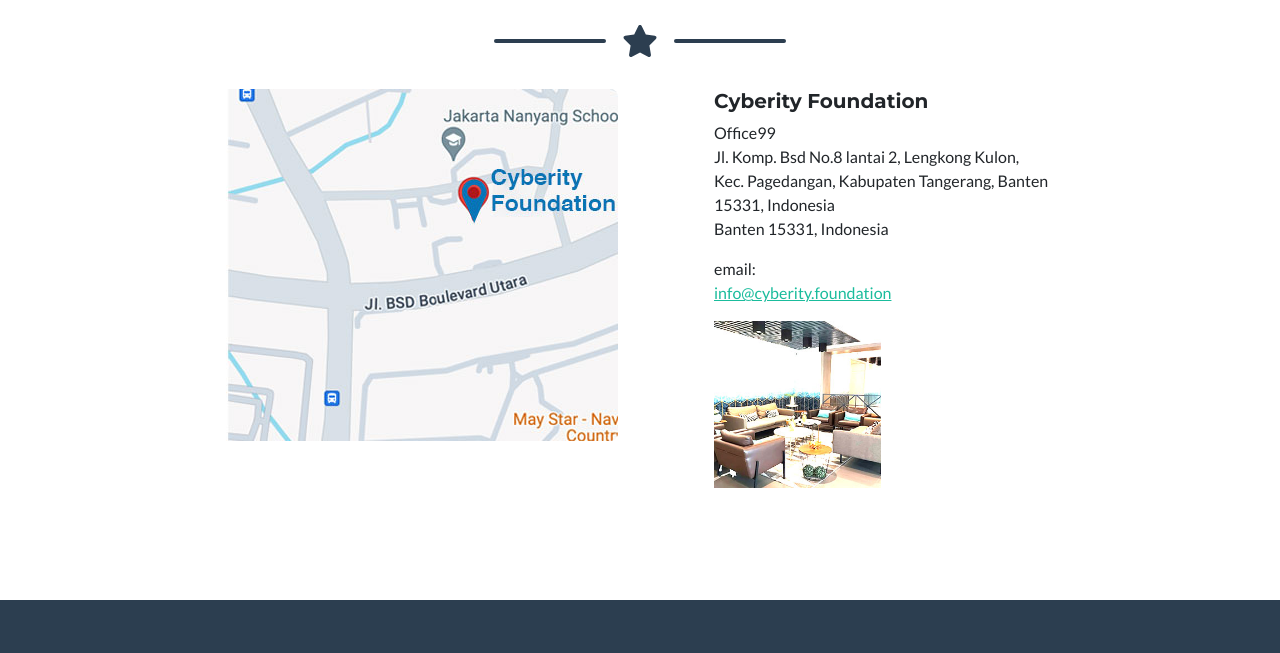
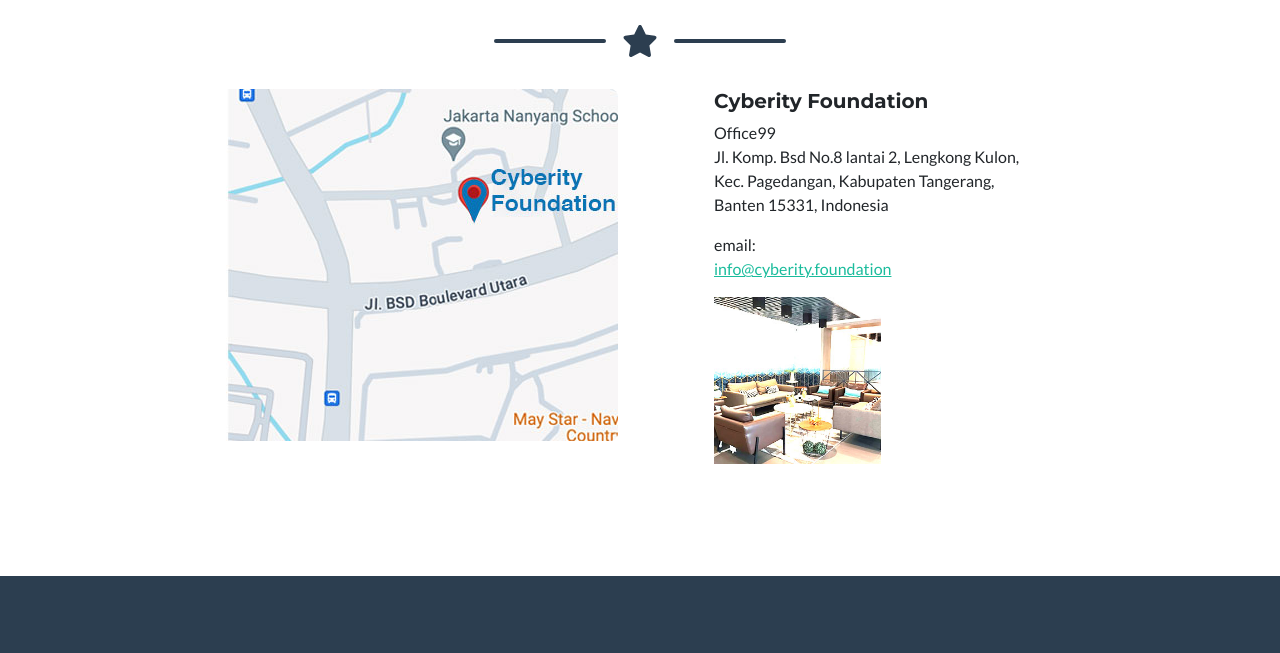
Before and after one commit to CyberityFoundation/cyberity.foundation, a plain HTML site: page index.html in a window 1280 px wide. Shown: the part 2805-3458 px from the top of the page. Drawn offline with nearby package versions, Linux system fonts and the light colour scheme.

Commit message:
edit address

```diff
--- a/index.html
+++ b/index.html
@@ -200,7 +200,7 @@
           <br>
           Jl. Komp. Bsd No.8 lantai 2, Lengkong Kulon,
           <br>
-          Kec. Pagedangan, Kabupaten Tangerang, Banten 15331, Indonesia
+          Kec. Pagedangan, Kabupaten Tangerang,
           <br>
           Banten 15331, Indonesia
       </p>
```
